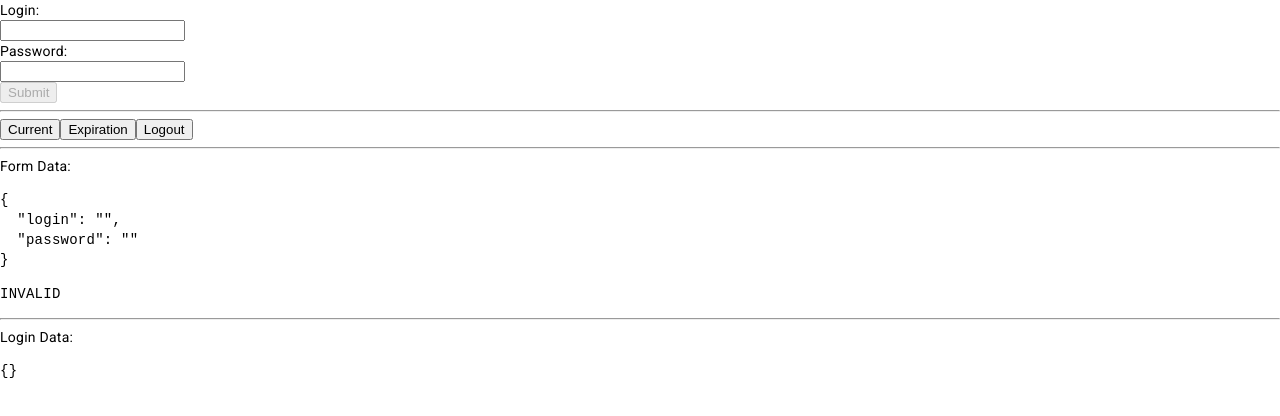
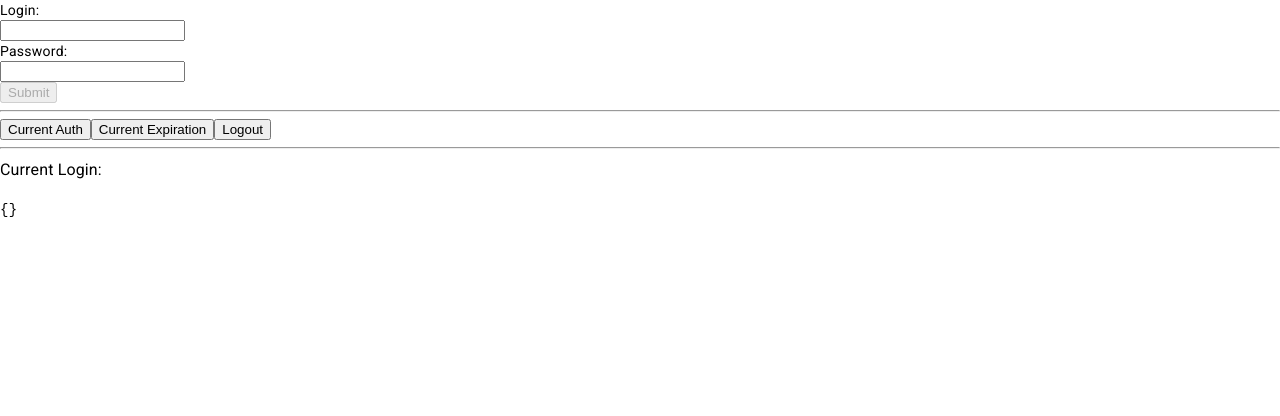
Before and after one commit to brunotco/chit-chat, an Angular app in the folder client/: page /auth/login in a window 1280 px wide. Shown: the top 416 px of the page. Built offline with nearby package versions, Linux system fonts and the light colour scheme.

Commit message:
changed login control

```diff
--- a/client/src/app/auth/login/login.component.html
+++ b/client/src/app/auth/login/login.component.html
@@ -1,4 +1,4 @@
-<form [formGroup]="loginForm" (ngSubmit)="login()">
+<form *ngIf="(loginData | json) == '{}'" [formGroup]="loginForm" (ngSubmit)="login()">
     <label>Login:</label>
     <br>
     <input type="text" formControlName="login">
@@ -10,13 +10,13 @@
     <button type="submit" [disabled]="!loginForm.valid">Submit</button>
 </form>
 <hr>
-<button (click)="currentAuth()">Current</button>
-<button (click)="currentExp()">Expiration</button>
+<button (click)="currentAuth()">Current Auth</button>
+<button (click)="currentExp()">Current Expiration</button>
 <button (click)="logout()">Logout</button>
+<!-- <hr>
+<h3>Form Data:</h3>
+<pre>{{ loginForm.value | json }}</pre>
+<pre>{{ loginForm.status }}</pre> -->
 <hr>
-<p>Form Data:</p>
-<pre>{{ loginForm.value | json }}</pre>
-<pre>{{ loginForm.status }}</pre>
-<hr>
-<p>Login Data:</p>
+<h3>Current Login:</h3>
 <pre>{{ loginData | json }}</pre>
--- a/client/src/app/auth/login/login.component.ts
+++ b/client/src/app/auth/login/login.component.ts
@@ -1,7 +1,8 @@
 import { Component } from '@angular/core';
-import { FormGroup, FormControl, Validators, FormBuilder } from '@angular/forms';
+import { Validators, FormBuilder } from '@angular/forms';
 import { ApiService } from 'src/app/api/api.service';
 import { AuthService } from '../auth.service';
+import { AlertService } from 'src/app/alert/alert.service';
 
 @Component({
   selector: 'app-login',
@@ -16,22 +17,37 @@ export class LoginComponent {
 
   public loginData = {};
 
-  constructor(private apiService: ApiService, private formBuilder: FormBuilder, private authService: AuthService) {}
+  constructor(
+    private apiService: ApiService,
+    private formBuilder: FormBuilder,
+    private authService: AuthService,
+    private alertService: AlertService
+    ) {
+    this.authService.userChanged$.subscribe(
+      () => this.loginData = this.authService.getUser()
+    );
+  }
 
   async login() {
-    console.log(this.loginForm.value);
-    this.loginData = {};
     this.apiService.login(this.loginForm.value)
-    .subscribe(
-      (data) => {
-        this.authService.setSession(data);
+    .subscribe({
+      next: (data: any) => {
         this.loginData = data;
+        this.authService.saveAccessToken(data.authorization);
+        this.authService.saveUser(data.userData);
+        this.alertService.success('Logged In')
+      },
+      error: (err: any) => {
+        this.alertService.error(err.error.message);
       }
+    }
     )
   }
 
   currentAuth() {
-    this.authService.isLoggedIn();
+    console.log(
+      this.authService.getAccessToken()
+    );
   }
 
   currentExp() {
@@ -40,5 +56,6 @@ export class LoginComponent {
 
   logout() {
     this.authService.logout();
+    this.alertService.success('Logged Out')
   }
 }
```
